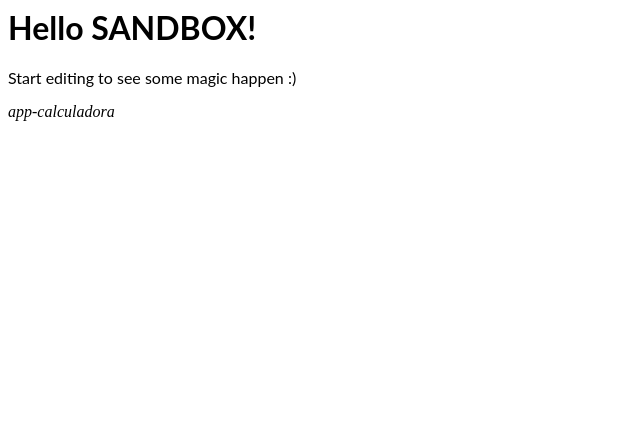
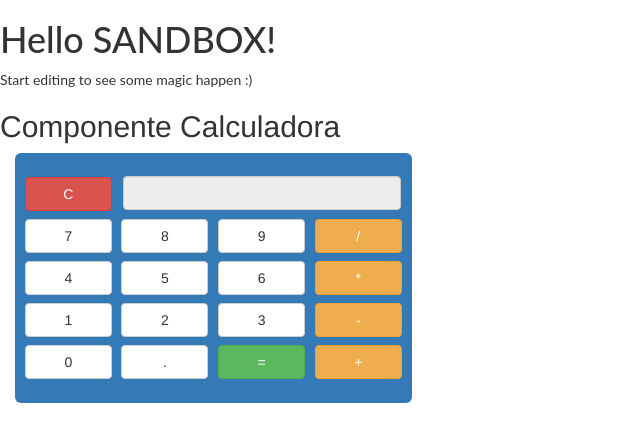
Before and after one commit to SergioCNCruz/scnc-angular-sandbox, an Angular app: page / in a window 1280 px wide. Shown: the top 442 px of the page, without its empty margins (0-640 px from the left). Built offline with nearby package versions, Linux system fonts and the light colour scheme.

Commit message:
Adiciona bootstrap 3

```diff
--- a/angular.json
+++ b/angular.json
@@ -23,7 +23,8 @@
               "src/assets"
             ],
             "styles": [
-              "src/styles.css"
+              "src/styles.css",
+              "node_modules/bootstrap/dist/css/bootstrap.min.css"
             ],
             "scripts": []
           },
--- a/package.json
+++ b/package.json
@@ -10,6 +10,7 @@
     "@angular/platform-browser": "^8.0.0",
     "@angular/platform-browser-dynamic": "^8.0.0",
     "@angular/router": "^8.0.0",
+    "bootstrap": "3",
     "core-js": "2",
     "rxjs": "^6.5.2",
     "zone.js": "^0.9.1"
--- a/src/app/calculadora/calculadora.module.ts
+++ b/src/app/calculadora/calculadora.module.ts
@@ -1,12 +1,14 @@
 import { NgModule } from '@angular/core';
 import { CommonModule } from '@angular/common';
 import { CalculadoraComponent } from './components';
+import { CalculadoraService } from './services';
 
 @NgModule({
   imports: [
     CommonModule
   ],
   declarations: [CalculadoraComponent],
-  exports: [CalculadoraComponent]
+  exports: [CalculadoraComponent],
+  providers: [CalculadoraService]
 })
 export class CalculadoraModule { }
--- a/src/app/calculadora/components/calculadora.component.css
+++ b/src/app/calculadora/components/calculadora.component.css
@@ -0,0 +1,15 @@
+.kz-btn {
+    width: 90%;
+    margin: 4px;
+}
+.kz-input-text {
+    margin-top: 3px;
+    width:96%;
+	margin-left:6px
+}
+.kz-pad-20 {
+	padding: 20px;
+}
+.col-xs-3, .col-xs-9 {
+	padding: 0px;
+}
--- a/src/app/calculadora/components/calculadora.component.html
+++ b/src/app/calculadora/components/calculadora.component.html
@@ -1 +1,148 @@
-<i>app-calculadora</i>
+<h2>Componente Calculadora</h2>
+<div class="container-fluid">
+  <form>
+    <div class="row">
+      <div class="col-xs-8 col-sm-6 col-md-4">
+        <div
+          class="text-center bg-primary img-rounded kz-pad-20">
+          <div class="row">
+            <div class="col-xs-3">
+              <button
+                type="button"
+                class="btn btn-danger kz-btn">C
+              </button>
+            </div>
+            <div class="col-xs-9">
+              <input
+                type="text"
+                class="form-control text-right kz-input-text"
+                id="display"
+                name="display"
+                readonly>
+            </div>
+          </div>
+          <div class="row">
+            <div class="col-xs-3">
+              <button
+                type="button"
+                class="btn btn-default kz-btn"
+                id="btn7">7
+              </button>
+            </div>
+            <div class="col-xs-3">
+              <button
+                type="button"
+                class="btn btn-default kz-btn"
+                id="btn8">8
+              </button>
+            </div>
+            <div class="col-xs-3">
+              <button
+                type="button"
+                class="btn btn-default kz-btn"
+                id="btn9">9
+              </button>
+            </div>
+            <div class="col-xs-3">
+              <button
+                type="button"
+                class="btn btn-warning kz-btn"
+                id="btnDivisao">/
+              </button>
+            </div>
+          </div>
+          <div class="row">
+            <div class="col-xs-3">
+              <button
+                type="button"
+                class="btn btn-default kz-btn"
+                id="btn4">4
+              </button>
+            </div>
+            <div class="col-xs-3">
+              <button
+                type="button"
+                class="btn btn-default kz-btn"
+                id="btn5">5
+              </button>
+            </div>
+            <div class="col-xs-3">
+              <button
+                type="button"
+                class="btn btn-default kz-btn"
+                id="btn6">6
+              </button>
+            </div>
+            <div class="col-xs-3">
+              <button
+                type="button"
+                class="btn btn-warning kz-btn"
+                id="btnMIltiplicacao">*
+              </button>
+            </div>
+          </div>
+          <div class="row">
+            <div class="col-xs-3">
+              <button
+                type="button"
+                class="btn btn-default kz-btn"
+                id="btn1">1
+              </button>
+            </div>
+            <div class="col-xs-3">
+              <button
+                type="button"
+                class="btn btn-default kz-btn"
+                id="btn2">2
+              </button>
+            </div>
+            <div class="col-xs-3">
+              <button
+                type="button"
+                class="btn btn-default kz-btn"
+                id="btn3">3
+              </button>
+            </div>
+            <div class="col-xs-3">
+              <button
+                type="button"
+                class="btn btn-warning kz-btn"
+                id="btnSubtracao">-
+              </button>
+            </div>
+          </div>
+          <div class="row">
+            <div class="col-xs-3">
+              <button
+                type="button"
+                class="btn btn-default kz-btn"
+                id="btn0">0
+              </button>
+            </div>
+            <div class="col-xs-3">
+              <button
+                type="button"
+                class="btn btn-default kz-btn"
+                id="btnDecimal">.
+              </button>
+            </div>
+            <div class="col-xs-3">
+              <button
+                type="button"
+                class="btn btn-success kz-btn"
+                id="btnCalcular">=
+              </button>
+            </div>
+            <div class="col-xs-3">
+              <button
+                type="button"
+                class="btn btn-warning kz-btn"
+                id="btnSoma">+
+              </button>
+            </div>
+          </div>
+        </div>
+      </div>
+    </div>
+  </form>
+</div>
--- a/src/app/calculadora/components/calculadora.component.ts
+++ b/src/app/calculadora/components/calculadora.component.ts
@@ -1,4 +1,5 @@
 import { Component, OnInit } from '@angular/core';
+import { CalculadoraService } from '../services';
 
 @Component({
   selector: 'app-calculadora',
@@ -7,7 +8,7 @@
 })
 export class CalculadoraComponent implements OnInit {
 
-  constructor() { }
+  constructor(private calculadoraService: CalculadoraService ) { }
 
   ngOnInit() {
   }
--- /dev/null
+++ b/src/app/calculadora/services/index.ts
@@ -0,0 +1 @@
+export * from './calculadora.service';
```
Also changed, not shown: src/app/calculadora/services/calculadora.service.ts (added, +8 -0 lines).
